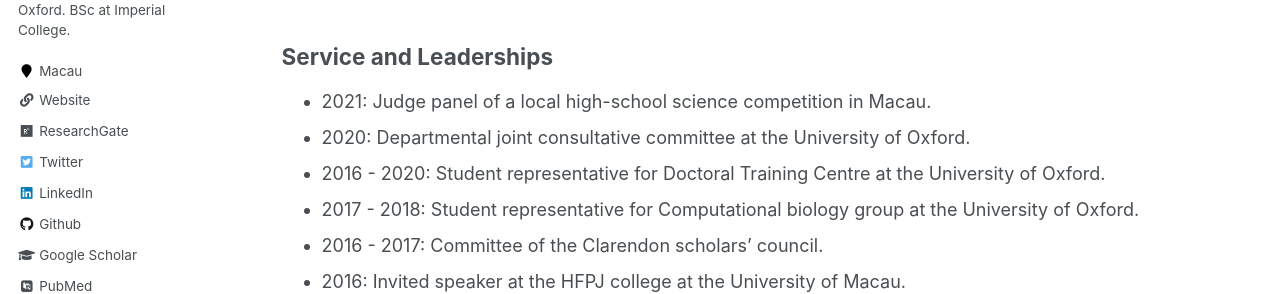
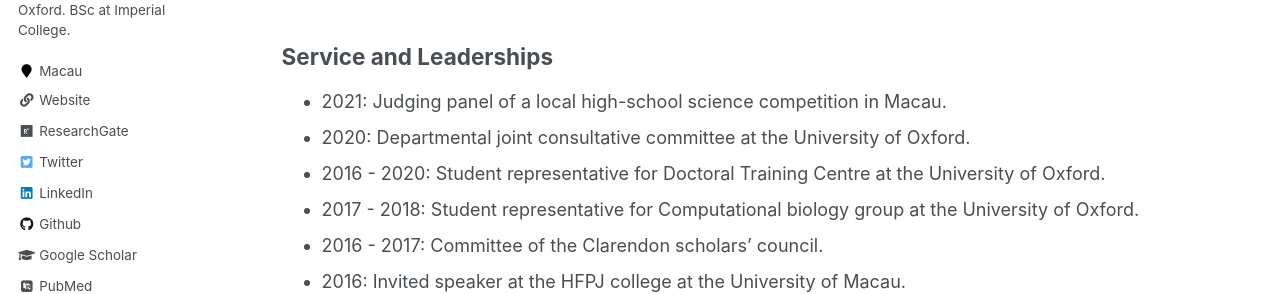
Before and after one commit to chonlei/chonlei.github.io, a Jekyll site: the page built from _pages/cv.md, in a window 1280 px wide and 900 px high, scrolled down 4456 px. Shown: the part 353-647 px from the top of the window. Built offline with Jekyll 4.4.1, drawn with Linux system fonts in a browser that asks for light colours; some web fonts are replaced.

Commit message:
Fix typo

```diff
--- a/_pages/cv.md
+++ b/_pages/cv.md
@@ -87,7 +87,7 @@ redirect_from:
 
 
 ## Service and Leaderships
-* 2021: Judge panel of a local high-school science competition in Macau.
+* 2021: Judging panel of a local high-school science competition in Macau.
 * 2020: Departmental joint consultative committee at the University of Oxford.
 * 2016 - 2020: Student representative for Doctoral Training Centre at the University of Oxford.
 * 2017 - 2018: Student representative for Computational biology group at the University of Oxford.
```
